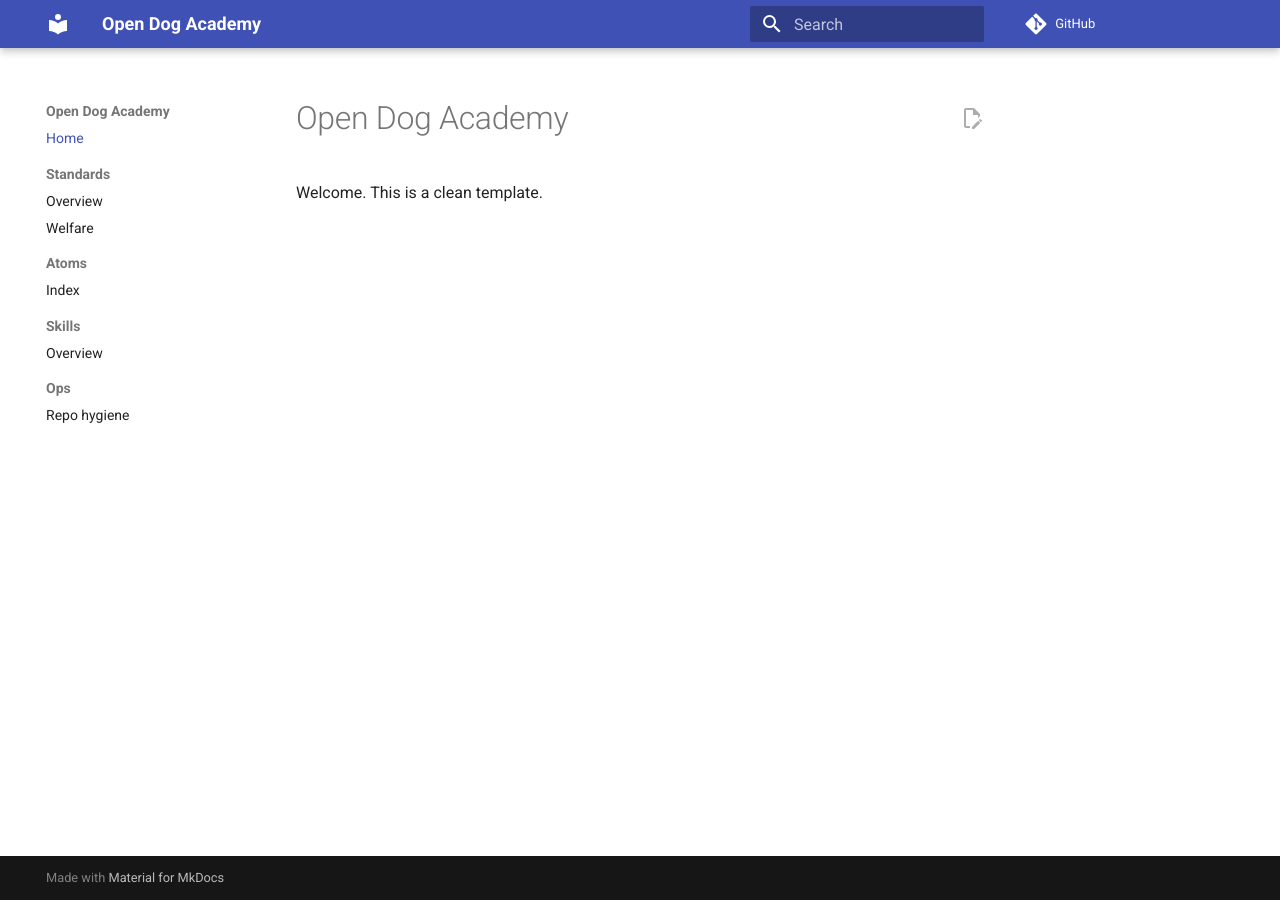
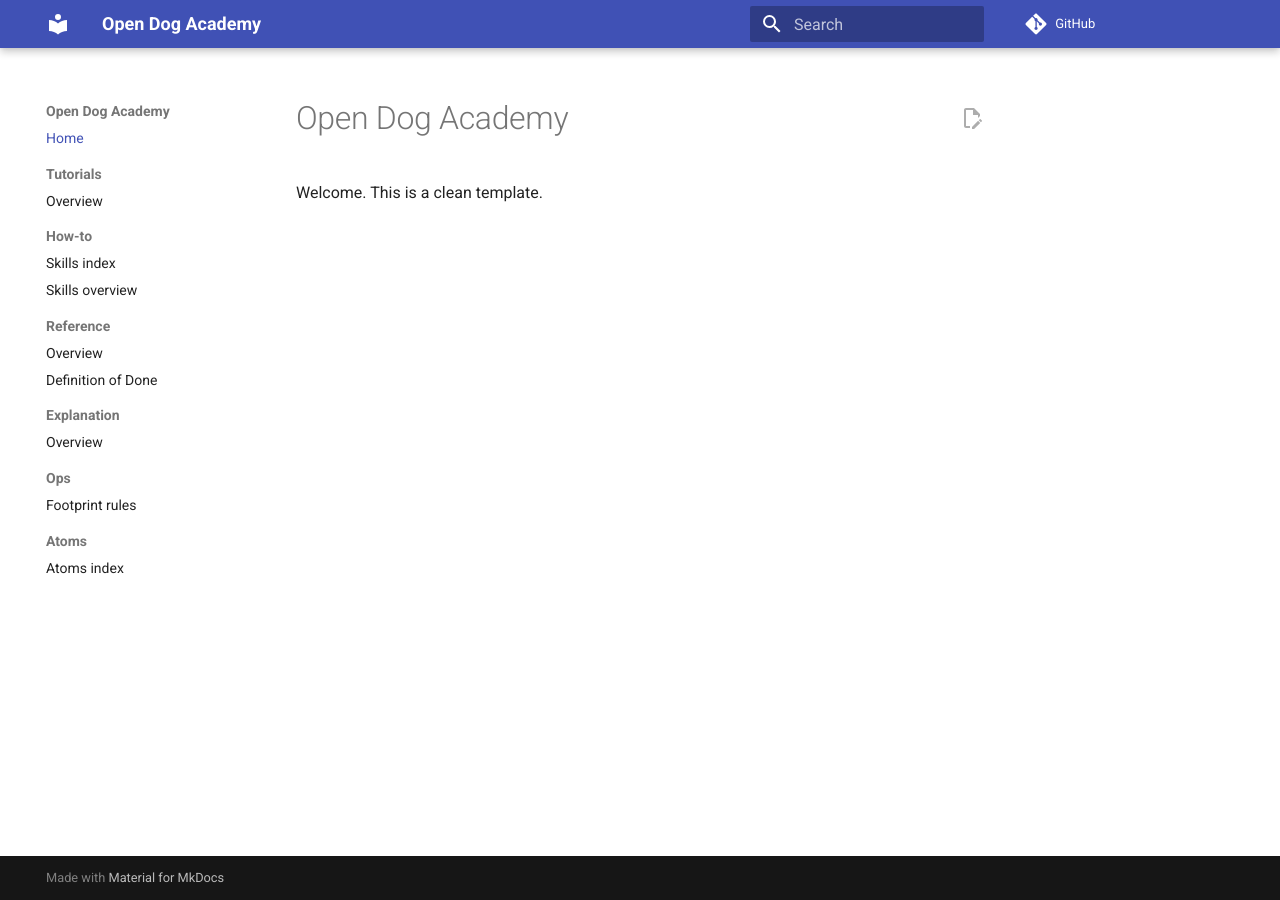
Before and after one commit to NolaNexus/Open-Dog-Academy, an MkDocs documentation site: the page built from docs/index.md, in a window 1280 px wide. Built offline with MkDocs 1.6.1 and Material for MkDocs 9.7.7, drawn with Linux system fonts in a browser that asks for light colours; comment, search, counter and statistics services are not loaded.

Commit message:
Update mkdocs.yml with new URLs and navigation
Updated site and repository URLs. Modified navigation structure to include new sections for Tutorials, How-to, Reference, and Explanation while removing the Standards and Skills sections.

```diff
--- a/mkdocs.yml
+++ b/mkdocs.yml
@@ -1,6 +1,6 @@
 site_name: Open Dog Academy
-site_url: https://example.github.io/open-dog-academy/
-repo_url: https://github.com/OWNER/REPO
+site_url: https://nolanexus.github.io/Open-Dog-Academy/
+repo_url: https://github.com/NolaNexus/Open-Dog-Academy
 edit_uri: edit/main/docs/
 
 theme:
@@ -25,12 +25,23 @@ markdown_extensions:
 
 nav:
   - Home: index.md
-  - Standards:
-      - Overview: standards/index.md
-      - Welfare: standards/welfare.md
+
+  - Tutorials:
+      - Overview: tutorials/index.md
+
+  - How-to:
+      - Skills index: _generated/skills/index.md
+      - Skills overview: skills/index.md
+
+  - Reference:
+      - Overview: reference/content-contract.md
+      - Definition of Done: reference/definition-of-done.md
+
+  - Explanation:
+      - Overview: explanation/index.md
+
+  - Ops:
+      - Footprint rules: ops/footprint-rules.md
+
   - Atoms:
-      - Index: _generated/atoms/index.md
-  - Skills:
-      - Overview: skills/index.md
-  - Ops:
-      - Repo hygiene: ops/repo-hygiene.md
+      - Atoms index: _generated/atoms/index.md
```
